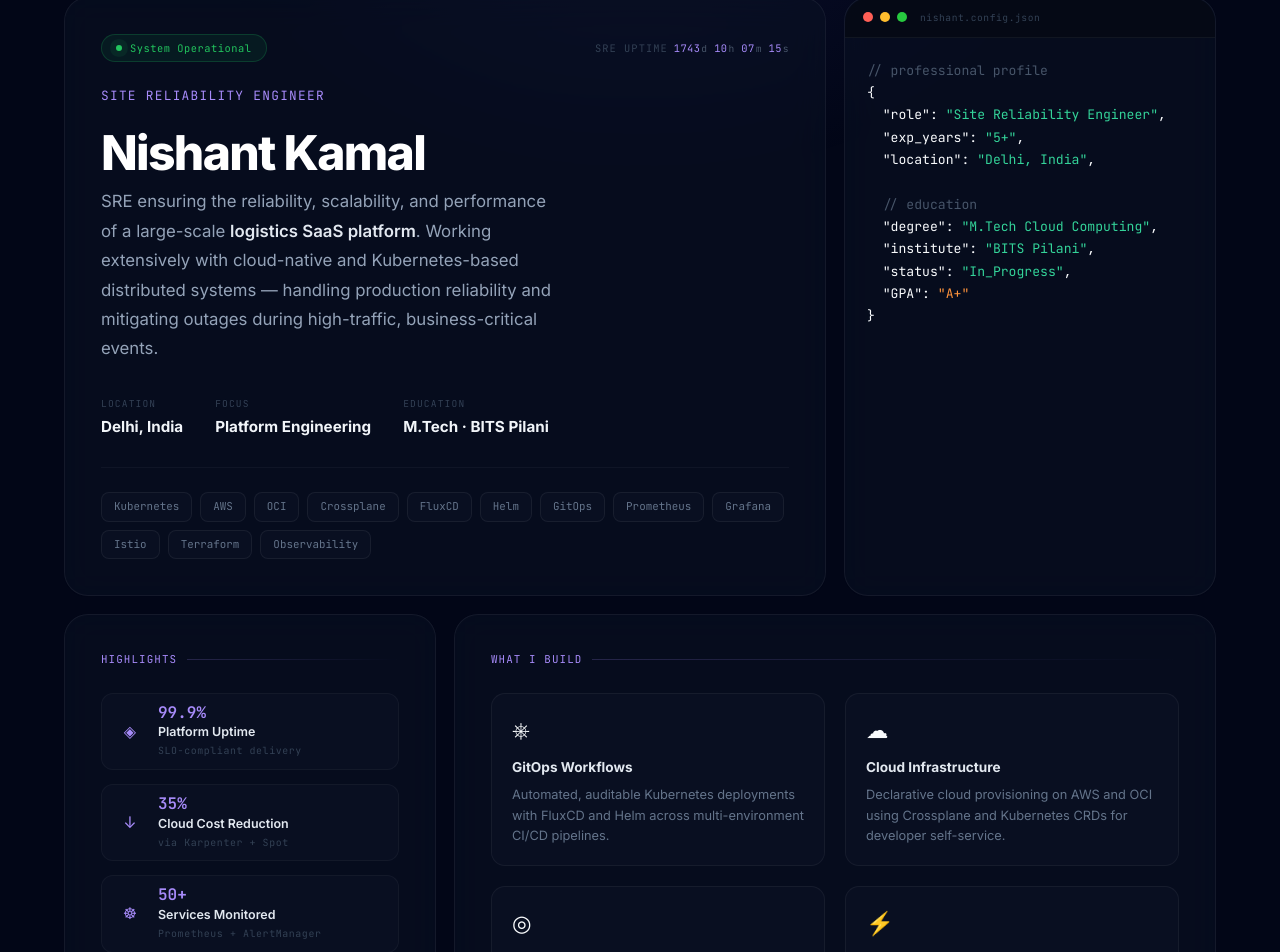
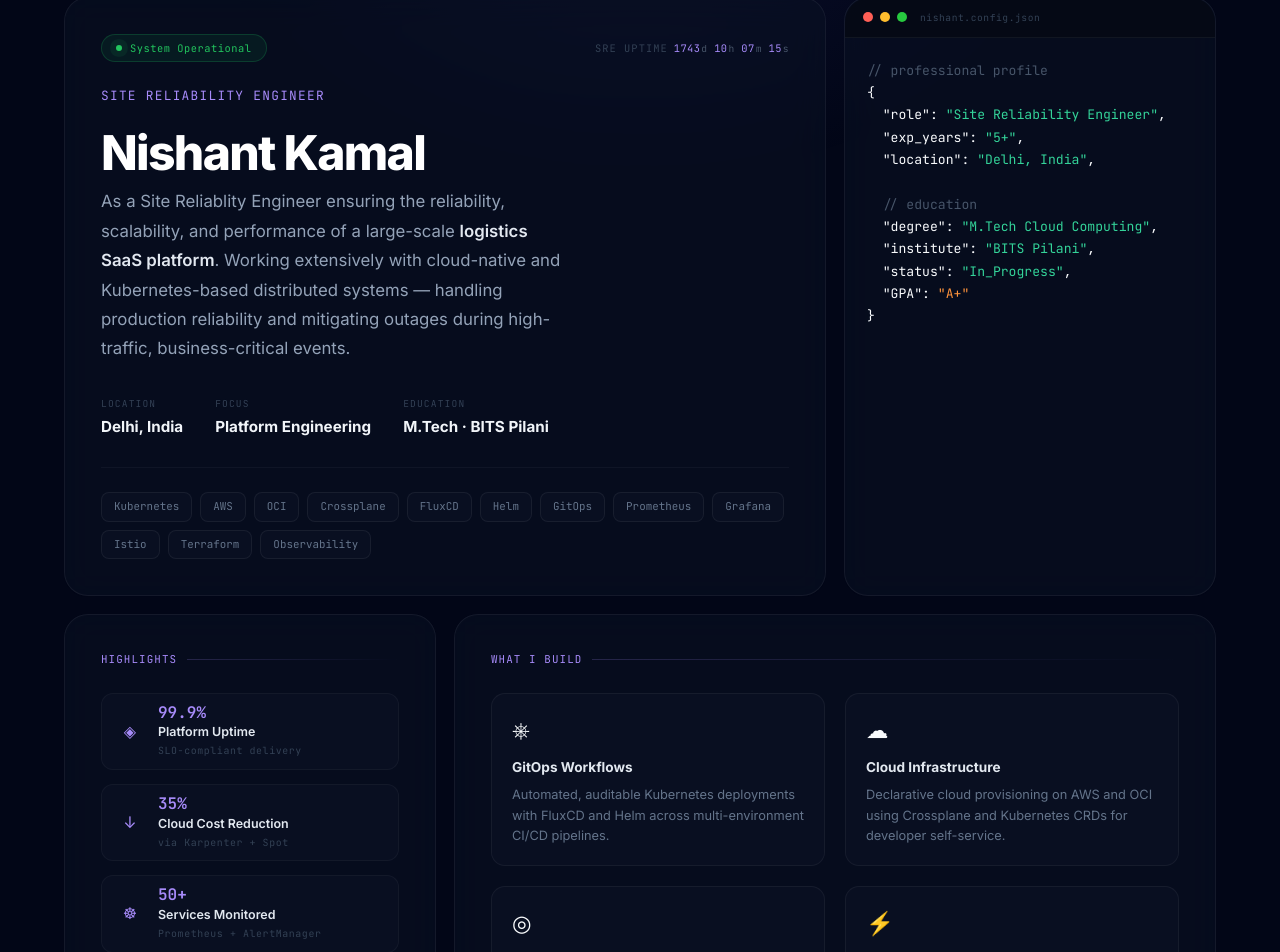
Before and after one commit to nishant-kamal/nishant-portfolio, a Next.js app: page / in a window 1280 px wide. Shown: the part 1344-2296 px from the top of the page. Built offline with nearby package versions, Linux system fonts and the light colour scheme.

Commit message:
Update About.js

```diff
--- a/components/About.js
+++ b/components/About.js
@@ -458,7 +458,7 @@ export default function About() {
             <h3 className="hero-name">Nishant Kamal</h3>
 
             <p className="hero-desc">
-              SRE ensuring the reliability, scalability,
+              As a Site Reliablity Engineer ensuring the reliability, scalability,
               and performance of a large-scale <strong>logistics SaaS platform</strong>.
               Working extensively with cloud-native and Kubernetes-based distributed
               systems — handling production reliability and mitigating outages during
```
